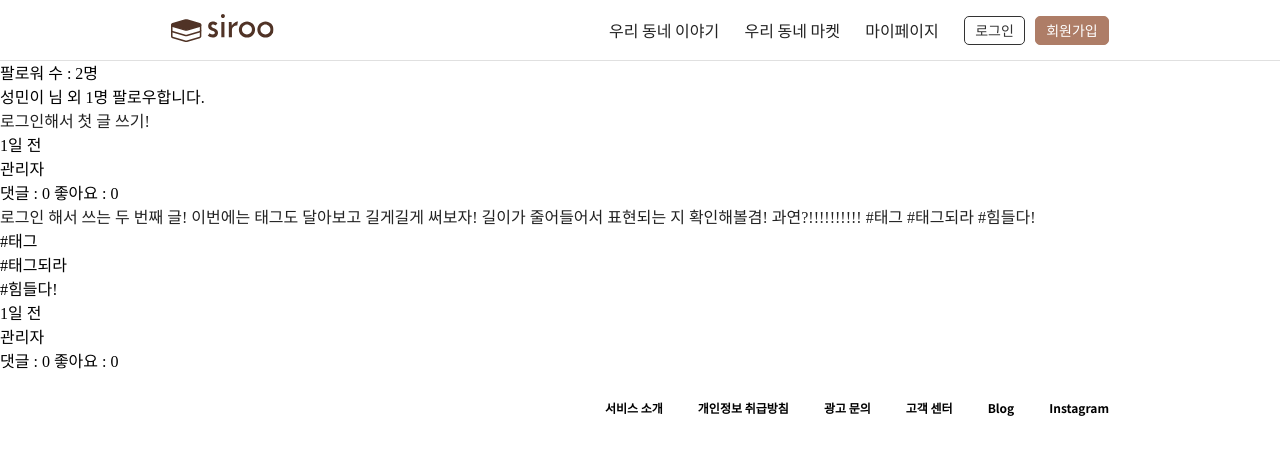
After one commit to dreams0104/Siroo, a Django app: page /posts/3/profile_page/ in a window 1280 px wide. The commit adds this page. Shown: the top 455 px of the page. Run offline with Django 3.2, Linux system fonts and the light colour scheme; a user stored in the database is signed in; data comes from the database, SQL or seed files in the repository; both versions use the stored data as it was after the commit.

Commit message:
마이 페이지, 남의 프로필 조회하기 기능 추가

```diff
--- a/posts/admin.py
+++ b/posts/admin.py
@@ -1,9 +1,10 @@
 from django.contrib import admin
 from .models import Post
 from .models import Comment
-from .models import Tag
+from .models import Tag, User_profile
 
 admin.site.register(Post)
 admin.site.register(Comment)
 admin.site.register(Tag)
+admin.site.register(User_profile)
 # Register your models here.
--- a/posts/models.py
+++ b/posts/models.py
@@ -17,6 +17,7 @@ class Post(models.Model):
     #ManytoManyField로 태그 저장.
     taginpost = models.ManyToManyField("Tag", related_name='taged_post', blank=True)
     liked_users = models.ManyToManyField("accounts.User", related_name='liked_posts', blank=True)
+
 
     #property를 이용하면, 클래스 안의 변수의 값 불러와서 커스텀한 뒤 내보낼 수 있음.
 
@@ -113,3 +114,14 @@ class Tag(models.Model):
     def __str__(self):
 
         return f'{self.tag}'
+
+
+class User_profile(models.Model):
+
+    #성민 my_page용 followers model추가
+    user = models.ForeignKey("accounts.User", on_delete=models.CASCADE, null=True)
+    followers = models.ManyToManyField("accounts.User", related_name='followers', blank=True)
+
+    def __str__(self):
+        if self.user:
+            return f'user{self.user.nickname} : followers{self.followers.all()}'
--- a/posts/templates/posts/index.html
+++ b/posts/templates/posts/index.html
@@ -72,7 +72,9 @@
             </div>
             <div class="feed_card_info">
                 <div class="feed_card_author">
-                    {{ post.user.nickname }}
+                <a href="{% url 'posts:post_to_user' post.id %}">
+                        {{ post.user.nickname }}
+                </a>
                 </div>
                 <div class="feed_card_liked">
                     댓글 : {{ post.comment_set.all.count }}
--- /dev/null
+++ b/posts/templates/posts/my_page.html
@@ -0,0 +1,62 @@
+{% extends "base.html" %}
+
+{% load static %}
+{% block style %}
+<link rel="stylesheet" href="{% static 'posts/detail/style.css' %}">
+{% endblock %}
+{% block content %}
+    <div class="followers">
+        {% if profiles %}
+        {% for profile in profiles %}
+            팔로워 수 : {{ profile.followers.count }}명
+        {% endfor %}
+        {% endif %}
+        <div>
+        {% if follower_output%}
+            {{ follower_output }}
+        {% endif %}
+        </div>
+    </div>
+    <div class="index_feed">
+        {% if my_posts %}
+        {% for my_post in my_posts %}
+        <div class="wrap_feed">
+            <div class="feed_card">
+                <div class="feed_card_body">
+                    <a href="{% url 'posts:detail' my_post.id %}">
+                        {{ my_post.body }}
+                    </a>
+                </div>
+                <div class="feed_card_tag">
+                    <div class="tags">
+                    {% if my_post.taginpost.all %}
+                        {% for tag in my_post.taginpost.all %}
+                            <div class="tag">
+                                #{{ tag }}
+                            </div>
+                        {% endfor %}
+                        {% endif %}
+                    </div>
+                    <div class="feed_card_created_at">
+                        <div>
+                            {{ my_post.daycount }}
+                        </div>
+                    </div>
+                </div>
+            </div>
+            <div class="feed_card_info">
+                <div class="feed_card_author">
+                    {{ my_post.user.nickname }}
+                </div>
+                <div class="feed_card_liked">
+                    댓글 : {{ my_post.comment_set.all.count }}
+                    좋아요 : {{ my_post.liked_users.count }}
+                </div>
+            </div>
+        </div>
+        {% endfor %}
+        {% endif %}
+    </div>
+
+
+{% endblock %}
--- a/posts/urls.py
+++ b/posts/urls.py
@@ -18,4 +18,7 @@ urlpatterns = [
     path('<int:comment_id>/comment_delete/', views.comment_delete, name='comment_delete'),
     path('<int:tag_id>/taged_post_filter/', views.taged_post_filter, name='taged_post_filter'),
     path('<int:tag_id>/tag_filter/', views.tag_filter, name='tag_filter'),
+    path('<int:user_id>/profile_page/', views.profile_page, name='profile_page'),
+    path('<int:post_id>/post_to_user/', views.post_to_user, name='post_to_user'),
+
 ]
--- a/posts/views.py
+++ b/posts/views.py
@@ -1,6 +1,6 @@
 from django.shortcuts import render, redirect
 from django.http import HttpResponse
-from .models import Post, Comment, Tag
+from .models import Post, Comment, Tag, User_profile
 from accounts.models import User
 from django.utils import timezone
 from datetime import datetime
@@ -32,8 +32,8 @@ def detail(request, post_id):
     #detail templates에서 사용하기 위해 context에 제공해야하기에 쿼리셋을 리스트형태로 받아옴.
     tags = list(post.taginpost.all())
     #연관 tag의 id를 int형태로 받아옴.
+    print(tags)
     tag_ids =[*map(lambda tag:tag.id, list(post.taginpost.all()))]
-
     if len(tag_ids) > 0:
         tag_id = tag_ids.pop()
         tag = Tag.objects.get(id=tag_id)
@@ -289,3 +289,43 @@ def taged_post_filter(request, tag_id):
     }
 
     return render(request, 'posts/taged_post_filter.html', context)
+
+
+#성민/my_page의 기초 backbone
+@login_required
+def profile_page(request, user_id):
+
+
+    profile_user = user_id
+    my_posts = list(Post.objects.filter(user = profile_user))
+    profiles = list(User_profile.objects.filter(user = profile_user))
+
+
+    #연관 followers의 id를 받아옴.
+    profile = User_profile.objects.get(user = profile_user)
+    followers = list(profile.followers.all())
+    followers_nicks = [*map(lambda user:user.nickname, list(profile.followers.all()))]
+    follower_output = None
+    if len(followers_nicks) > 0:
+        if len(followers_nicks) == 1:
+            for a in followers_nicks:
+                follower_output = a + " 님이 팔로우합니다"
+                print(follower_output)
+        else:
+            followers_nick = followers_nicks.pop()
+            follower_output = followers_nick + " 님 외 " + str(len(followers_nicks)) + "명 팔로우합니다."
+    else:
+        follower_output = ""
+
+    context = {'my_posts' : my_posts,
+               'profiles' : profiles,
+               'follower_output' : follower_output}
+    return render(request, 'posts/my_page.html', context)
+
+def post_to_user(request, post_id):
+
+
+    post  = Post.objects.get(id = post_id)
+    user_id = post.user.id
+
+    return redirect('posts:profile_page', user_id=user_id)
--- a/templates/base.html
+++ b/templates/base.html
@@ -33,12 +33,14 @@
                             <div class="header_menu">
                                 <div><a href="{% url 'posts:index' %}">우리 동네 이야기</a></div>
                                 <div><a href="">우리 동네 마켓</a></div>
-                                <div><a href="">마이페이지</a></div>
-                                <div> ｜ </div>
+
+                                <div><a href="{% url 'posts:profile_page'  user.id %}">마이페이지</a></div>
+
+                                <div> </div>
                             </div>
                             <div class="navbutton">
                                 <button type="button" style="width: 61px; border: 1px solid #333333; background-color:white; color: #333333;">로그인</button>
-                                <button type="button" style="width: 74px; border: 1px solid #AE7D67; background-color:#AE7D67; color: #FFF;";>회원가입</button>
+                                <button type="button" style="width: 74px; border: 1px solid #AE7D67; background-color:#AE7D67; color: #FFF;">회원가입</button>
                             </div>
                         </div>
                     </div>
```
Also changed, not shown: db.sqlite3, posts/migrations/0004_user_profile.py (added).
